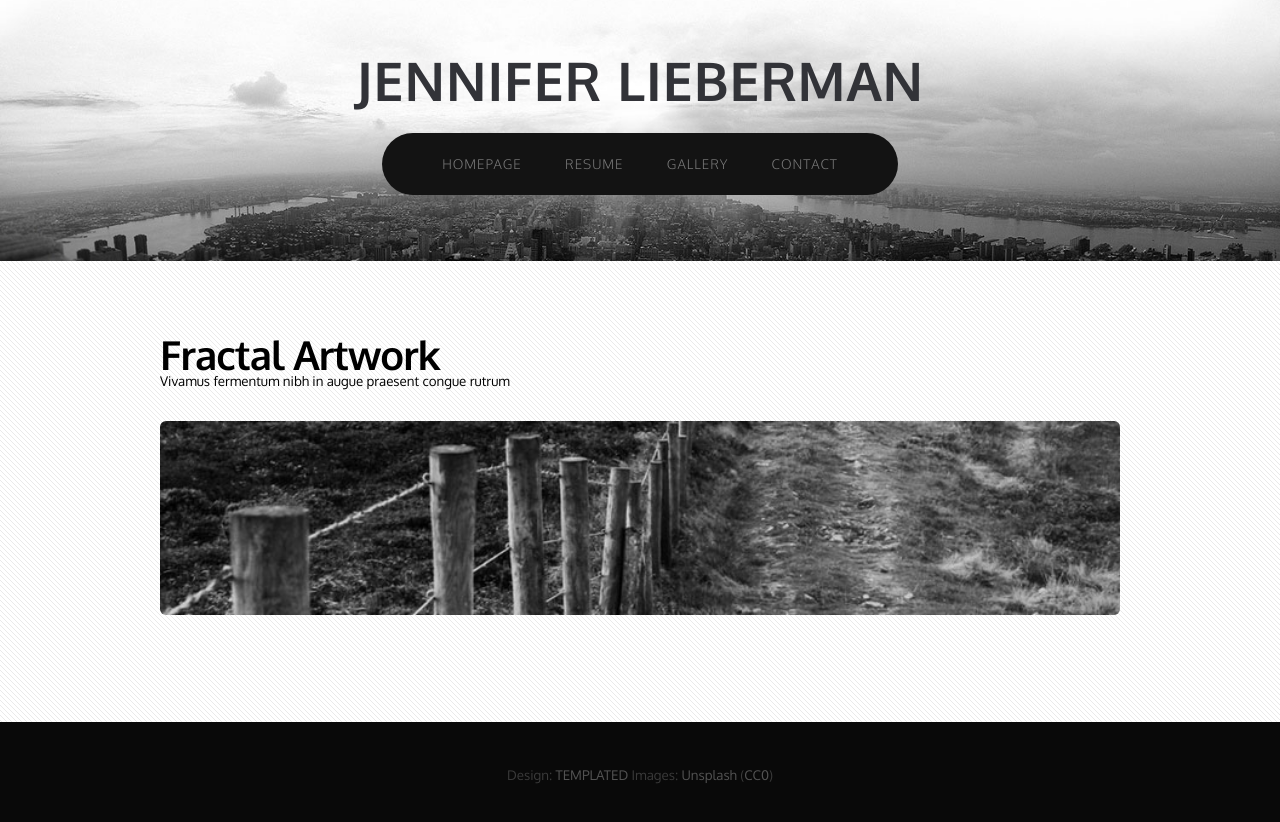
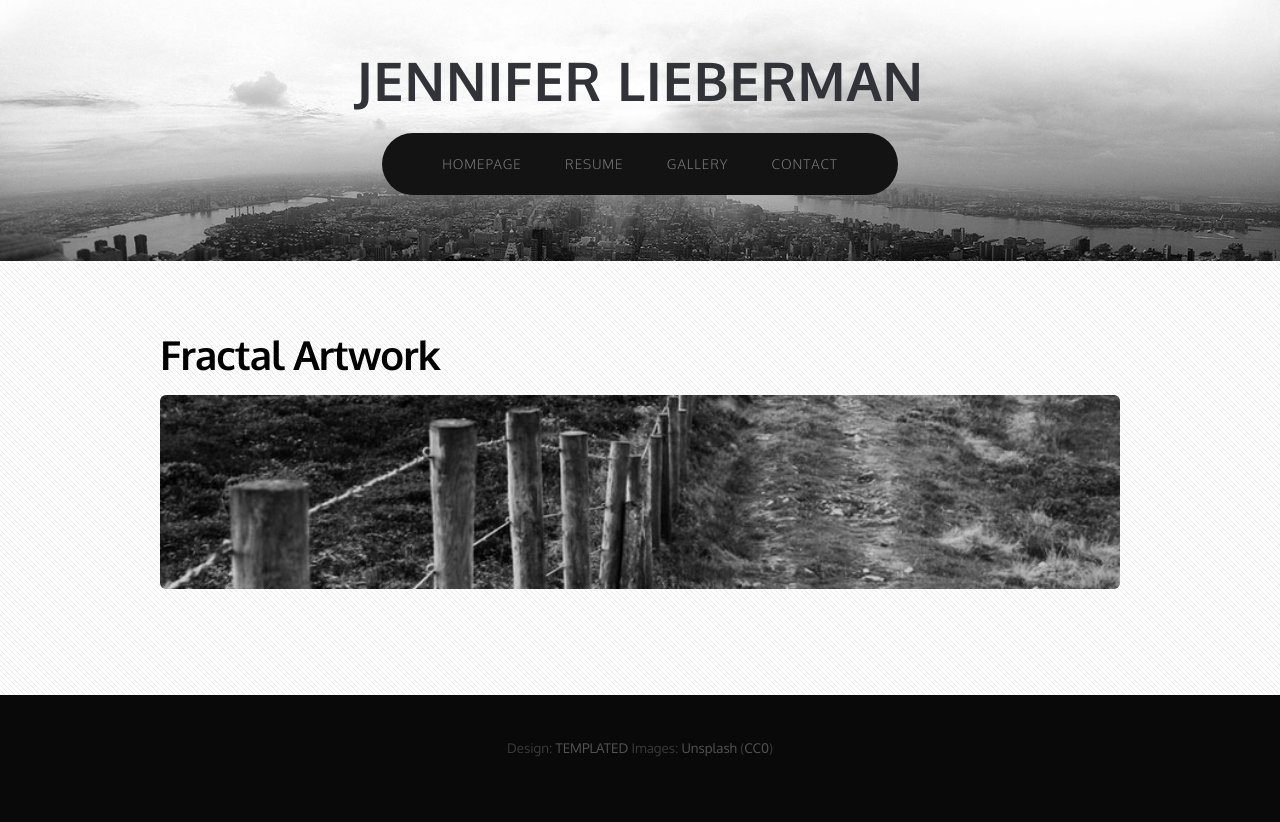
Before and after one commit to jslieberman/jslieberman.github.io, a plain HTML site: page gallery.html in a window 1280 px wide. Drawn offline with nearby package versions, Linux system fonts and the light colour scheme.

Commit message:
Update gallery.html

```diff
--- a/gallery.html
+++ b/gallery.html
@@ -58,7 +58,6 @@
 							<section>
 								<header>
 									<h2>Fractal Artwork</h2>
-									<span class="byline">Vivamus fermentum nibh in augue praesent congue rutrum</span>
 								</header>
 								<p><a href="#" class="image full"><img src="images/pics02.jpg" alt=""></a></p>
 							</section>
```
